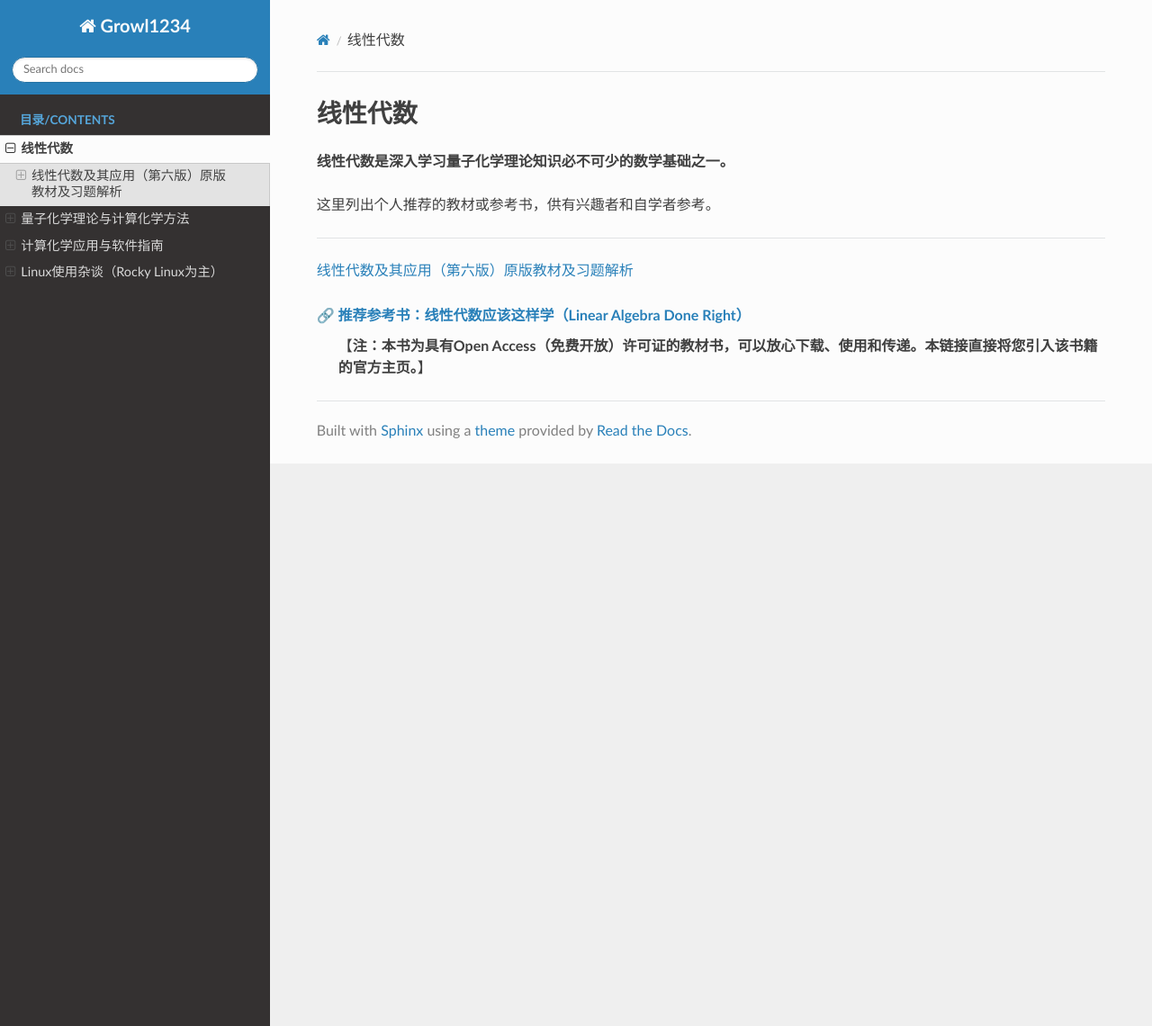
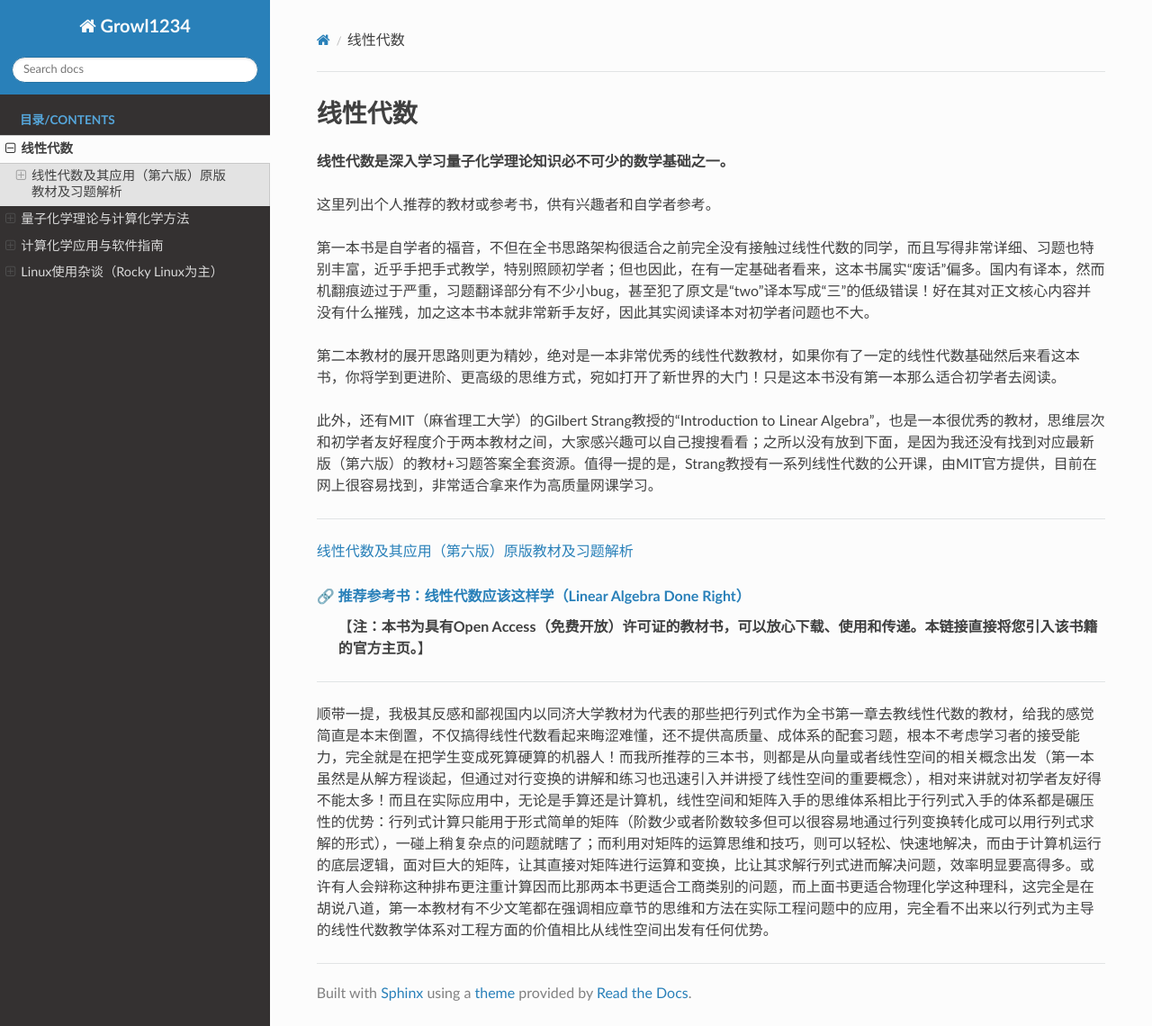
Before and after one commit to Growl1234/RTDProject, a Sphinx documentation site: the page built from source/linear_algebra/index.rst, in a window 1280 px wide and 1140 px high. Shown: the whole window at 90% size. Built offline with Sphinx 7.4.7 and the Read the Docs theme 3.1.0, drawn with Linux system fonts in a browser that asks for light colours.

Commit message:
Update index.rst

```diff
--- a/source/linear_algebra/index.rst
+++ b/source/linear_algebra/index.rst
@@ -4,6 +4,12 @@
 **线性代数是深入学习量子化学理论知识必不可少的数学基础之一。**
 
 这里列出个人推荐的教材或参考书，供有兴趣者和自学者参考。
+
+第一本书是自学者的福音，不但在全书思路架构很适合之前完全没有接触过线性代数的同学，而且写得非常详细、习题也特别丰富，近乎手把手式教学，特别照顾初学者；但也因此，在有一定基础者看来，这本书属实“废话”偏多。国内有译本，然而机翻痕迹过于严重，习题翻译部分有不少小bug，甚至犯了原文是“two”译本写成“三”的低级错误！好在其对正文核心内容并没有什么摧残，加之这本书本就非常新手友好，因此其实阅读译本对初学者问题也不大。
+
+第二本教材的展开思路则更为精妙，绝对是一本非常优秀的线性代数教材，如果你有了一定的线性代数基础然后来看这本书，你将学到更进阶、更高级的思维方式，宛如打开了新世界的大门！只是这本书没有第一本那么适合初学者去阅读。
+
+此外，还有MIT（麻省理工大学）的Gilbert Strang教授的“Introduction to Linear Algebra”，也是一本很优秀的教材，思维层次和初学者友好程度介于两本教材之间，大家感兴趣可以自己搜搜看看；之所以没有放到下面，是因为我还没有找到对应最新版（第六版）的教材+习题答案全套资源。值得一提的是，Strang教授有一系列线性代数的公开课，由MIT官方提供，目前在网上很容易找到，非常适合拿来作为高质量网课学习。
 
 ~~~~~~~~~~~~~~
 
@@ -12,6 +18,10 @@
 `🔗 推荐参考书：线性代数应该这样学（Linear Algebra Done Right） <https://linear.axler.net/>`_
  【**注：本书为具有Open Access（免费开放）许可证的教材书，可以放心下载、使用和传递。本链接直接将您引入该书籍的官方主页。**】
 
+~~~~~~~~~~~~~~
+
+顺带一提，我极其反感和鄙视国内以同济大学教材为代表的那些把行列式作为全书第一章去教线性代数的教材，给我的感觉简直是本末倒置，不仅搞得线性代数看起来晦涩难懂，还不提供高质量、成体系的配套习题，根本不考虑学习者的接受能力，完全就是在把学生变成死算硬算的机器人！而我所推荐的三本书，则都是从向量或者线性空间的相关概念出发（第一本虽然是从解方程谈起，但通过对行变换的讲解和练习也迅速引入并讲授了线性空间的重要概念），相对来讲就对初学者友好得不能太多！而且在实际应用中，无论是手算还是计算机，线性空间和矩阵入手的思维体系相比于行列式入手的体系都是碾压性的优势：行列式计算只能用于形式简单的矩阵（阶数少或者阶数较多但可以很容易地通过行列变换转化成可以用行列式求解的形式），一碰上稍复杂点的问题就瞎了；而利用对矩阵的运算思维和技巧，则可以轻松、快速地解决，而由于计算机运行的底层逻辑，面对巨大的矩阵，让其直接对矩阵进行运算和变换，比让其求解行列式进而解决问题，效率明显要高得多。或许有人会辩称这种排布更注重计算因而比那两本书更适合工商类别的问题，而上面书更适合物理化学这种理科，这完全是在胡说八道，第一本教材有不少文笔都在强调相应章节的思维和方法在实际工程问题中的应用，完全看不出来以行列式为主导的线性代数教学体系对工程方面的价值相比从线性空间出发有任何优势。
+
 .. toctree::
    :maxdepth: 5
    :hidden:
```
